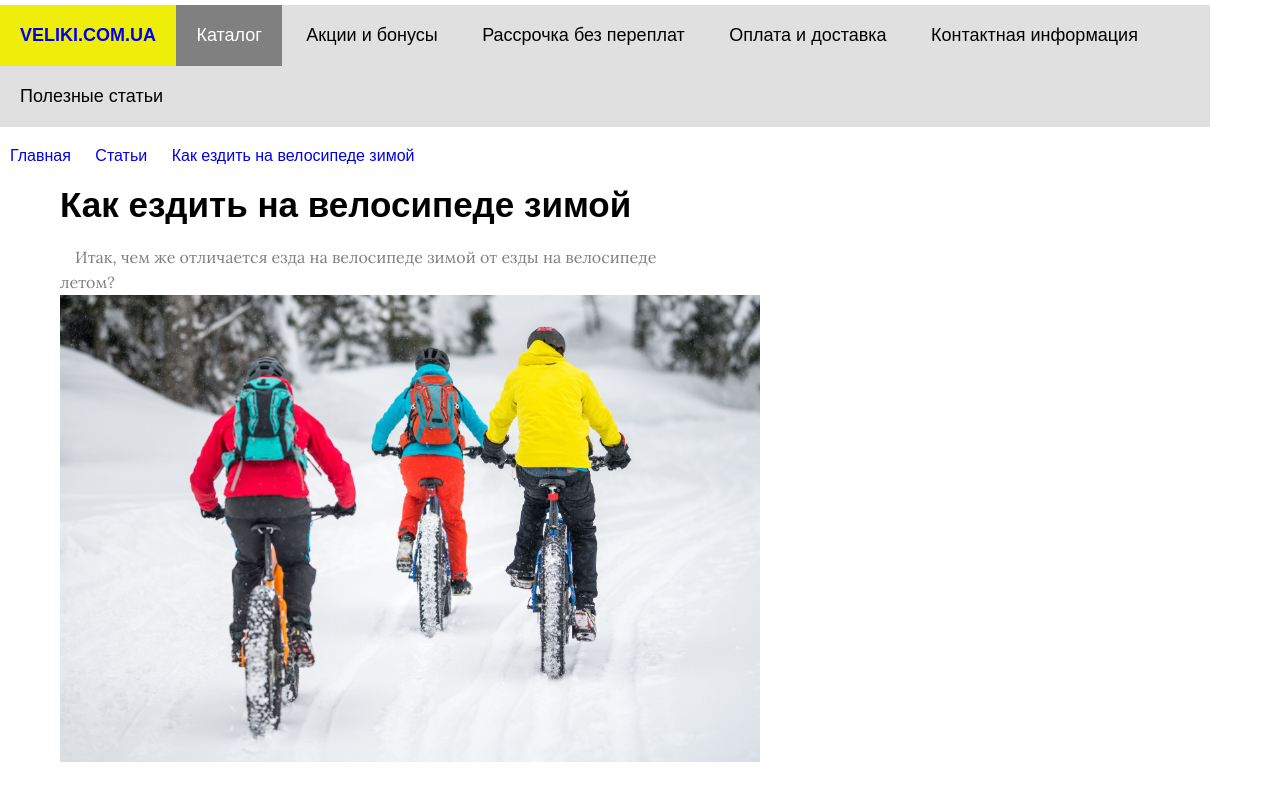
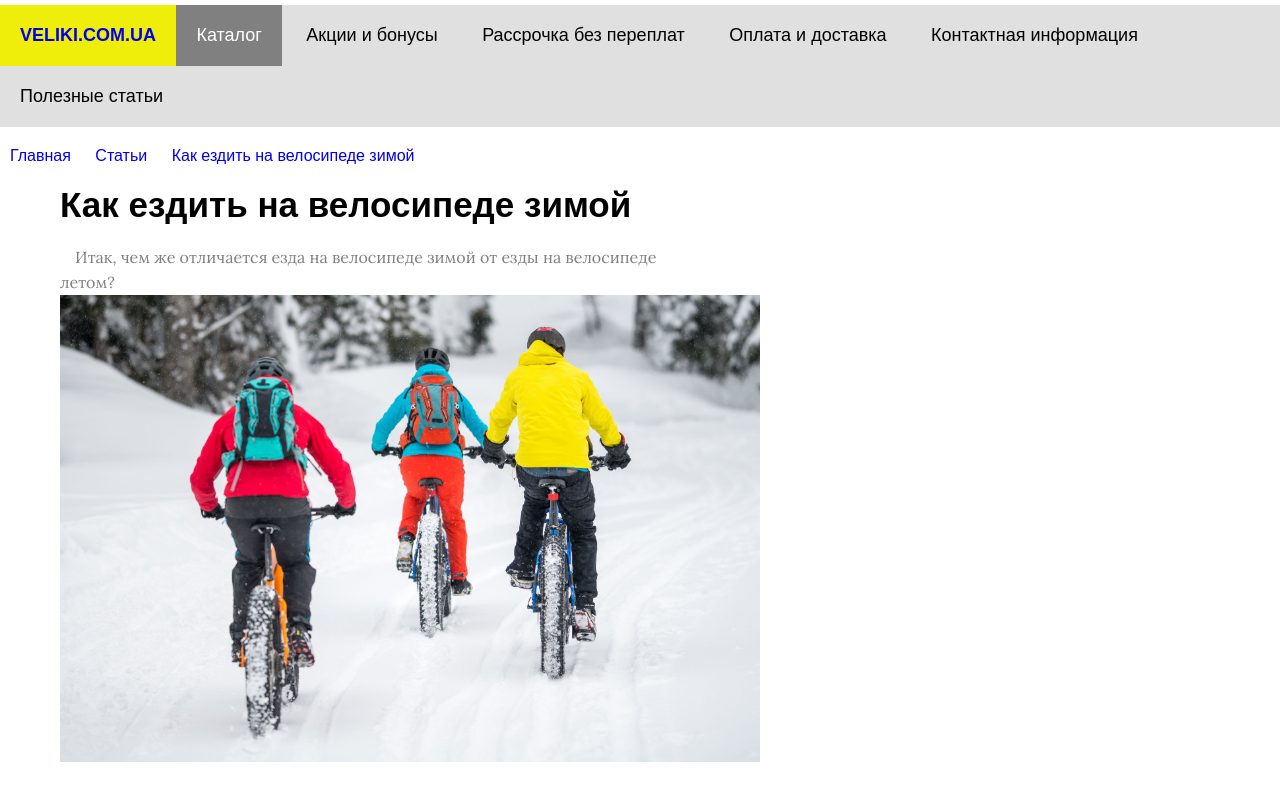
Before and after one commit to Daniil-A4/Homework_lesson5, a plain HTML site: page index.html in a window 1280 px wide. Shown: the top 799 px of the page. Drawn offline with nearby package versions, Linux system fonts and the light colour scheme.

Commit message:
Add files via upload

```diff
--- a/css/style.css
+++ b/css/style.css
@@ -62,7 +62,7 @@ body {
 	font-family: Arial, Helvetica, sans-serif;
 }
 .nav_top {
-	margin: 5px 70px 20px 0;
+	margin: 5px 0px 20px 0;
 	background-color: rgba(128, 128, 128, 0.247);
 
 }
```
